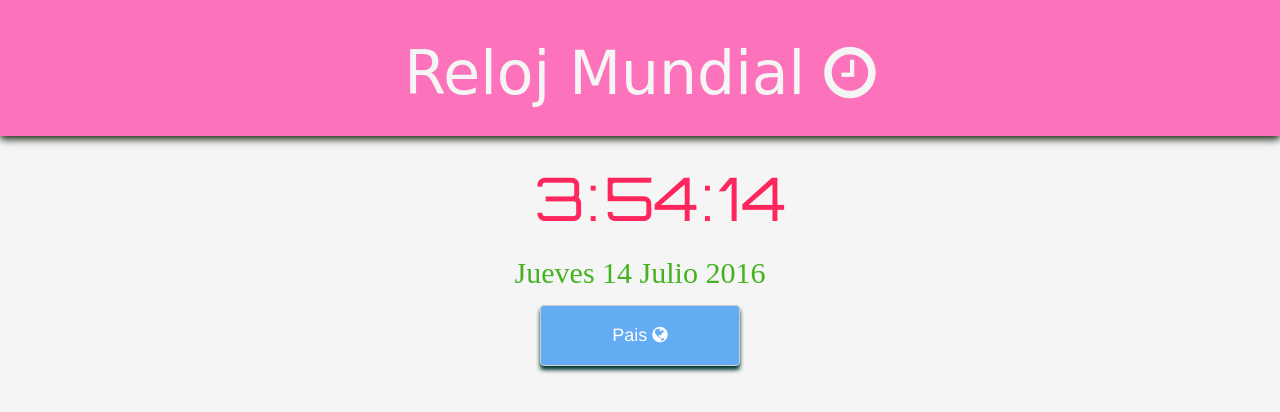
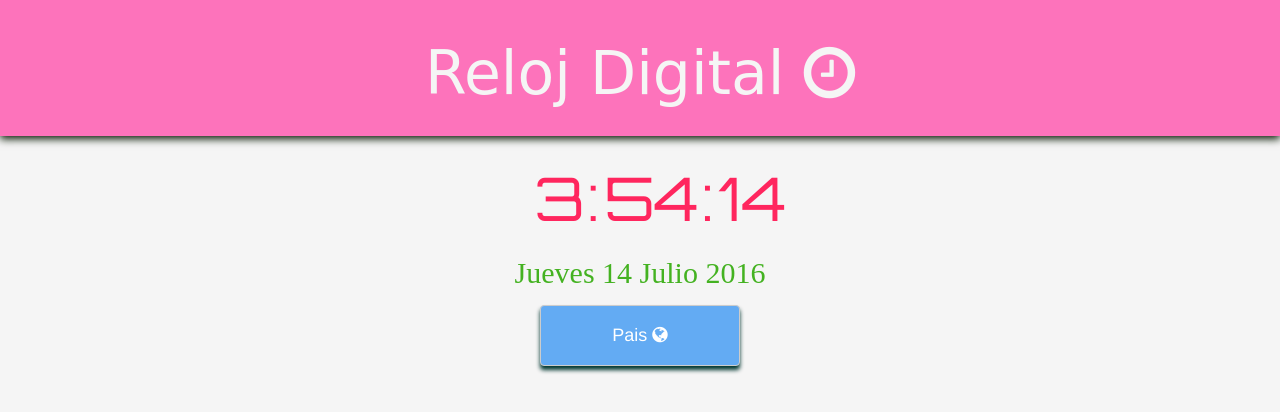
Before and after one commit to alivane/Time-Now, a plain HTML site: page index.html in a window 1280 px wide. Drawn offline with nearby package versions, Linux system fonts and the light colour scheme.

Commit message:
insertado y cambio de letras a header

```diff
--- a/index.html
+++ b/index.html
@@ -12,7 +12,7 @@
 
 	<header>
 		<div class="container">
-			<h1>Reloj Mundial
+			<h1>Reloj Digital
 				<i class="fa fa-clock-o" aria-hidden="true"></i>
 			</h1>
 		</div>
```
